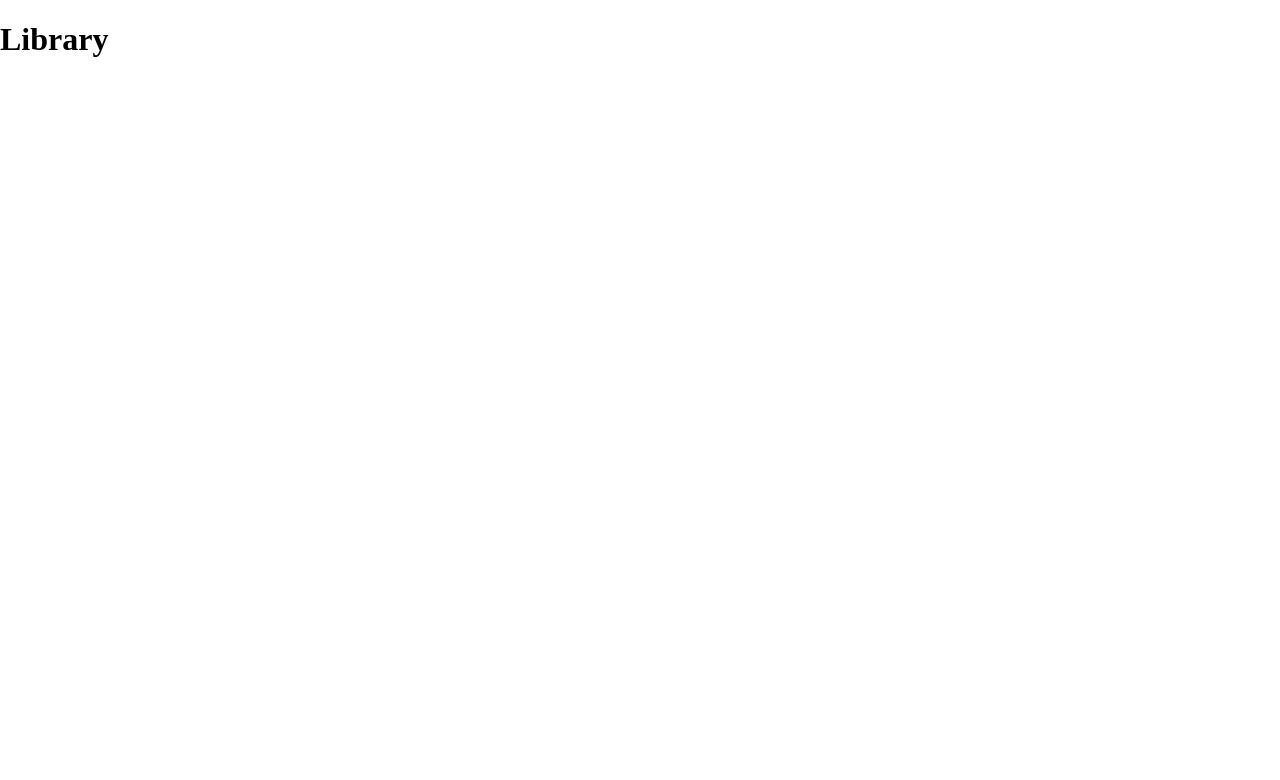
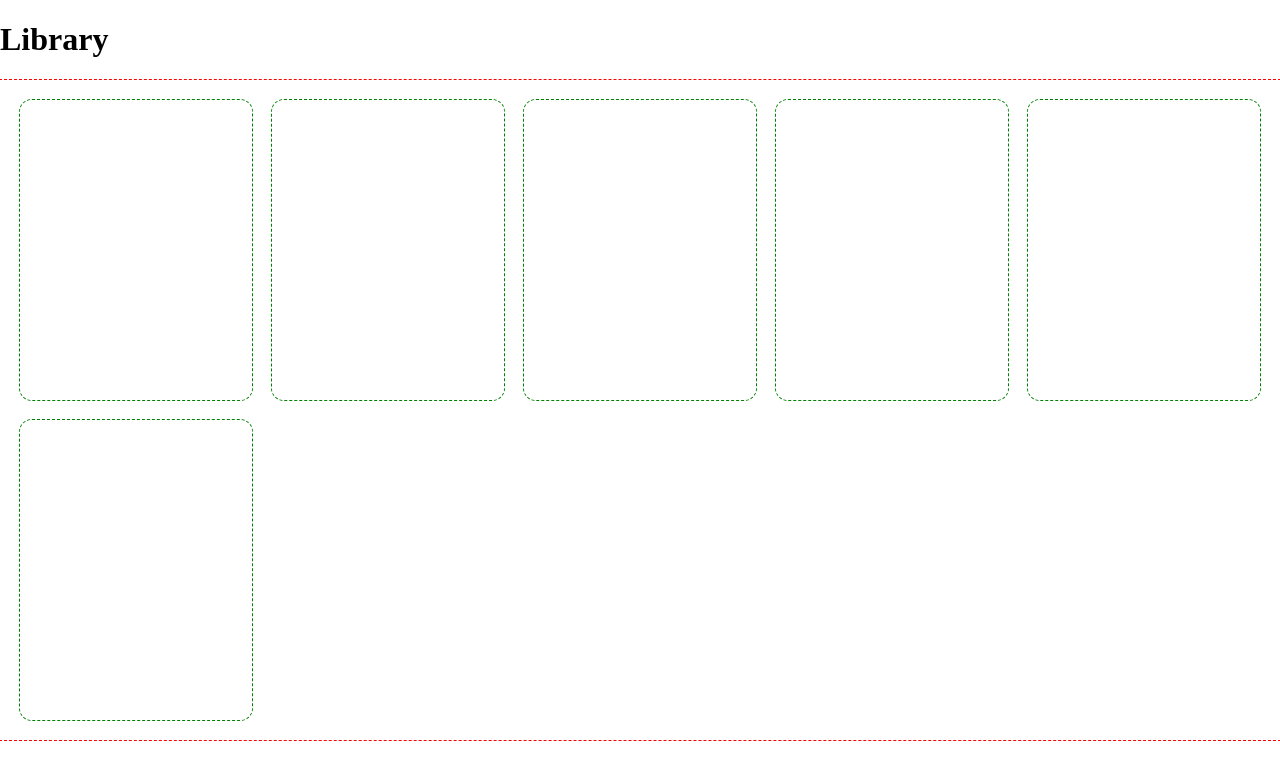
Before and after one commit to davmedeiros/library, a website: page index.html in a window 1280 px wide. Drawn offline with Linux system fonts and the light colour scheme.

Commit message:
Add grid layout for library

```diff
--- a/css/styles.css
+++ b/css/styles.css
@@ -0,0 +1,15 @@
+#library {
+  /* TODO: Remove outline */
+  outline: 1px dashed red;
+  display: grid;
+  grid-template-columns: repeat(auto-fit, minmax(200px, 1fr));
+  grid-auto-rows: 300px;
+  gap: 20px;
+  padding: 20px;
+}
+
+.book {
+  /* TODO: Remove outline */
+  outline: 1px dashed green;
+  border-radius: 12px;
+}
--- a/index.html
+++ b/index.html
@@ -9,6 +9,18 @@
     <script src="js/index.js" defer></script>
   </head>
   <body>
-    <h1>Library</h1>
+    <header>
+      <h1>Library</h1>
+    </header>
+    <main>
+      <section id="library">
+        <div class="book"></div>
+        <div class="book"></div>
+        <div class="book"></div>
+        <div class="book"></div>
+        <div class="book"></div>
+        <div class="book"></div>
+      </section>
+    </main>
   </body>
 </html>
```
